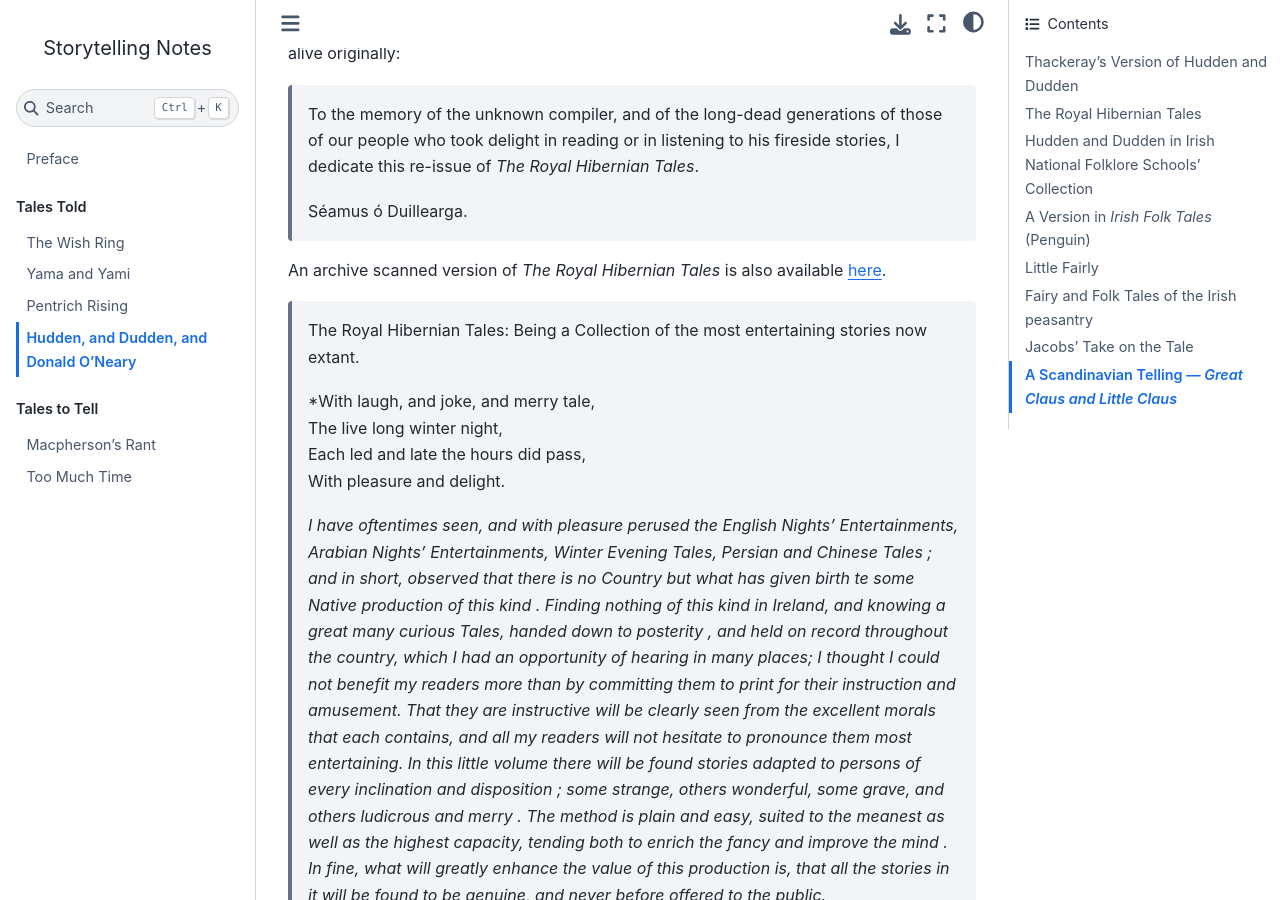
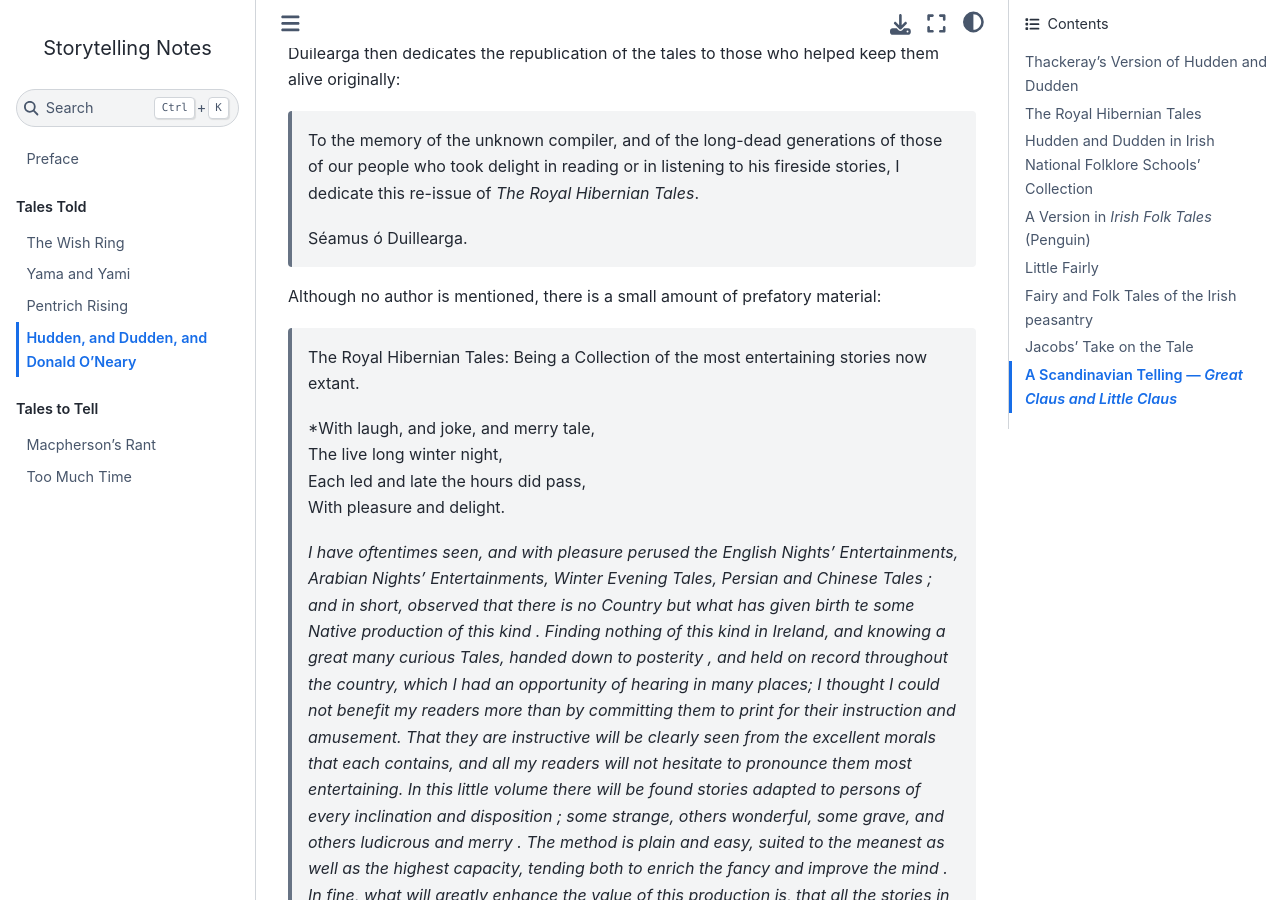
Before and after one commit to psychemedia/storytelling-notes, a Jupyter Book: the page built from hudden_dudden.md, in a window 1280 px wide and 900 px high, scrolled down 4062 px. Built offline with Jupyter Book 1.0.4 settings and Sphinx 7.4.7 and the Sphinx Book theme 1.1.4, drawn with Linux system fonts in a browser that asks for light colours; some of the changed text lies outside the part shown.

Commit message:
Update hudden_dudden.md

```diff
--- a/hudden_dudden.md
+++ b/hudden_dudden.md
@@ -53,7 +53,7 @@
 
 ## The Royal Hibernian Tales
 
-A little more detail on the original chapbook is provided by Séamus Ó Duilearga in an *Editorial Note* to a republication of it — *The Royal Hibernian Tales* — in [Béaloideas, Iml. 10, Uimh 1/2 (Jun. - Dec., 1940)](https://www.jstor.org/stable/20642540), pp. 148-203 (56 pages), published by *An Cumann Le Béaloideas Éireann* (the Folklore of Ireland Society).
+A little more detail on the original chapbook is provided by Séamus Ó Duilearga in an *Editorial Note* to a republication of it — *The Royal Hibernian Tales* — in [Béaloideas, Iml. 10, Uimh 1/2 (Jun. - Dec., 1940)](https://www.jstor.org/stable/20642540), pp. 148-203 (56 pages), published by *An Cumann Le Béaloideas Éireann* (the Folklore of Ireland Society). *(A freely available archive scanned version of *The Royal Hibernian Tales* is also available [here](https://www.google.co.uk/books/edition/_/-C9gu42s8zgC).)*
 
 > *The Royal Hibernian Tales* is the earliest known collection of Irish popular taleas or *marchën*, as well as being one of the rarest books in the field of Irish folklore. This little chap-book is an 18mo, and measures 14cm x 8cm; it is gatherd alternattely in tweleves and sixes, contains 108 pp., consisting of title-page (verso blank), prefatory note (verso blank) and text proper, numbered [5]—107 (verso of 107 blank). The book is undated. I have inserted the pagination of the original in this re-issue, and have retained the eccentric puntuation.
 >
@@ -75,7 +75,7 @@
 >
 > Séamus ó Duillearga.
 
-An archive scanned version of *The Royal Hibernian Tales* is also available [here](https://www.google.co.uk/books/edition/_/-C9gu42s8zgC).
+Although no author is mentioned, there is a small amount of prefatory material:
 
 > The Royal Hibernian Tales: Being a Collection of the most entertaining stories now extant.
 >
```
